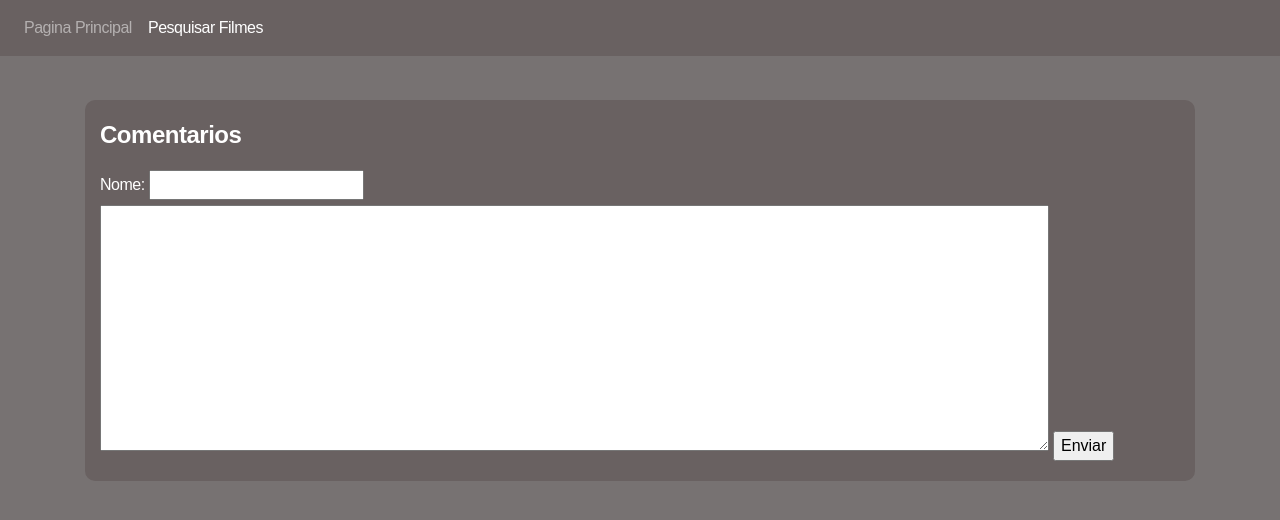
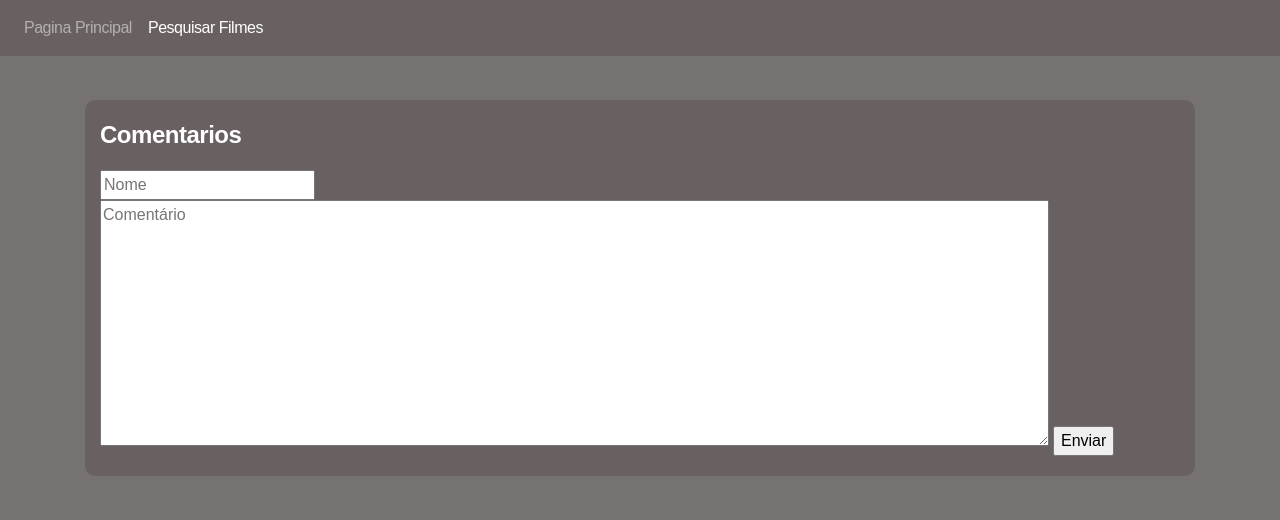
Before and after one commit to VitorEVSilva/desafio, a website: page index/movie.html in a window 1280 px wide. Drawn offline with nearby package versions, Linux system fonts and the light colour scheme; no server answers.

Commit message:
Update movie.html

```diff
--- a/index/movie.html
+++ b/index/movie.html
@@ -39,10 +39,11 @@
         <div class="container main-review">
             <h1 class="title-second review-text">Comentarios</h1>
             <fieldset>
-                <label for="nome">Nome:</label>
-                <input id="nome" name="nome" type="text">
-                <textarea cols="100" rows="10" name="textarea" ></textarea>
-                <input type="submit" value="Enviar">
+                <form action="" method="post">
+                    <input id="nome" name="nome" type="text" placeholder="Nome">
+                    <textarea cols="100" rows="10" name="textarea" placeholder="Comentário" ></textarea>
+                    <input type="submit" value="Enviar">
+                </form>
             </fieldset>
         </div>
     </div>
```
